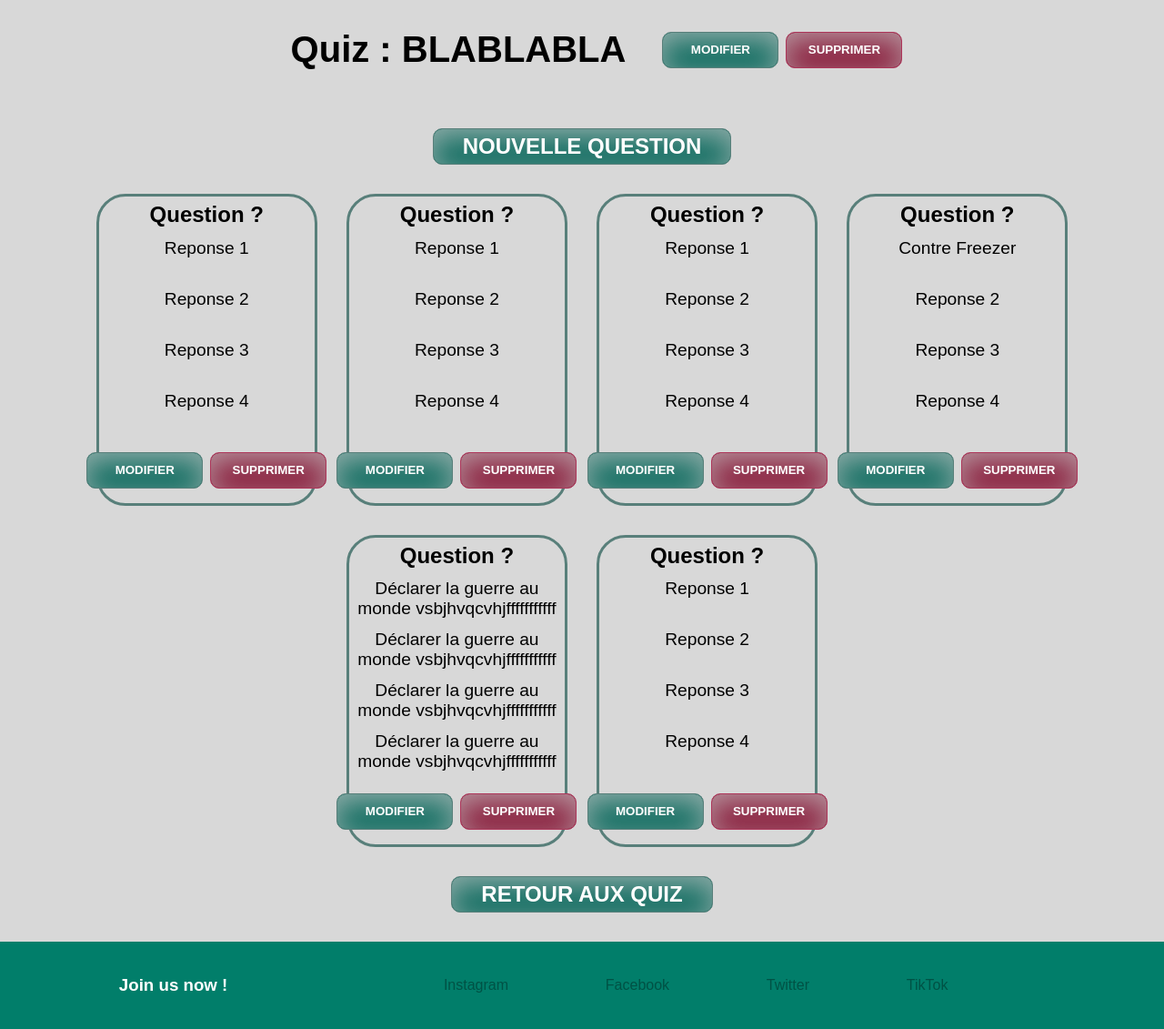
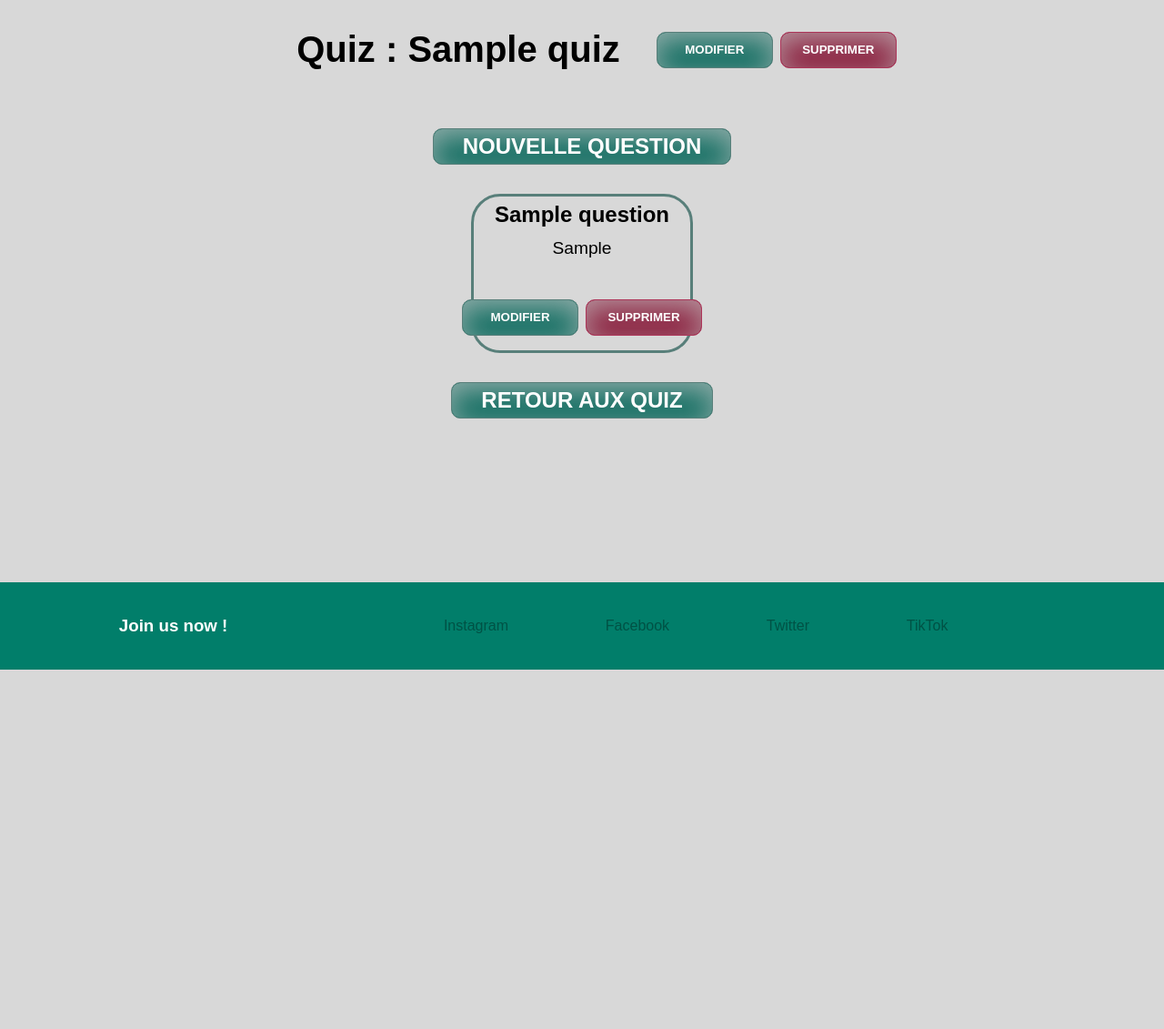
Before and after one commit to sandraMassonF/quiznight, a PHP site: page /page/autor-modif-quiz.php in a window 1280 px wide. Shown: the part 128-1259 px from the top of the page at 91% size. After the commit the page ends 864 px from the top, so only its background shows below. Run offline with PHP 8.4, Linux system fonts and the light colour scheme; the visitor is signed in with stand-in values (Sample User, id 1); tables that the repository leaves empty hold one stand-in row (values such as "Sample post").

Commit message:
feat: update quiz name OK

```diff
--- a/asset/css/style_add-modif-quiz.css
+++ b/asset/css/style_add-modif-quiz.css
@@ -39,6 +39,9 @@
   border: 3px solid #587f7a;
   border-radius: 2rem;
   text-align: center;
+  flex-direction: column;
+  justify-content: space-between;
+  display: flex;
 }
 .question-card-title {
   padding: 0.4rem;
--- a/models/Quiz.php
+++ b/models/Quiz.php
@@ -105,4 +105,17 @@ class Quiz
 
         return $stmt->fetchAll(PDO::FETCH_ASSOC);
     }
+
+    //update du nom du quiz
+    public function updateNameQuiz($id, $titre)
+    {
+        $newBdd = new ConnexionBdd();
+        $bdd = $newBdd->Connextion();
+        $sql = "UPDATE quiz SET titre = :titre WHERE id = :id";
+        $update = $bdd->prepare($sql);
+        $update->execute([
+            ':titre' => $titre,
+            ':id' => $id
+        ]);
+    }
 }
--- a/page/autor-modif-quiz.php
+++ b/page/autor-modif-quiz.php
@@ -1,4 +1,8 @@
 <?php
+session_start();
+include("../models/Quiz.php");
+$q = 0;
+// les redirections
 if (isset($_POST['update'])) {
     header("location: ./autor-modif-question.php");
 };
@@ -8,7 +12,14 @@ if (isset($_POST['new-question'])) {
 if (isset($_POST['return'])) {
     header("location: ./autor-page.php");
 };
-
+if (isset($_POST['update-new-name'])) {
+    $titre = htmlspecialchars($_POST['new-name']);
+    $id = htmlspecialchars($_SESSION['quizId']);
+    $quizUpdate = new Quiz();
+    $quizUpdate->updateNameQuiz($id, $titre);
+};
+$quizSelect = new Quiz();
+$result = $quizSelect->get_quizSelect($_SESSION['quizId']);
 ?>
 
 <?php include '../component/header.php'; ?>
@@ -17,12 +28,12 @@ if (isset($_POST['return'])) {
         <?php if (isset($_POST['update-name'])) : ?>
             <form action="" method="post" class="form-update-name">
                 <div class="form-new-name">
-                    <input type="text" name="new-name" class="new-name" placeholder="le nom du quiz">
+                    <input type="text" name="new-name" class="new-name" placeholder="<?= array_keys($result)[0] ?>" value="<?= array_keys($result)[0] ?>">
                     <input type="submit" name="update-new-name" id="button" class="button valider button-center" value="valider">
                 </div>
             </form>
         <?php else : ?>
-            <h1 class="title-quiz">Quiz : BLABLABLA</h1>
+            <h1 class="title-quiz">Quiz : <?= array_keys($result)[0] ?></h1>
             <form action="" method="post">
                 <input type="submit" name="update-name" id="button" class="button valider" value="Modifier">
             </form>
@@ -35,13 +46,14 @@ if (isset($_POST['return'])) {
         <input type="submit" name="new-question" id="button" class="button-new valider" value="Nouvelle Question">
     </form>
     <section class="question">
+        <?php foreach ($result as $questions) : ?>
+            <?php foreach ($questions as $question) : ?>
                 <article class="question-card">
-            <h2 class="question-card-title">Question ?</h2>
+                    <h2 class="question-card-title"><?= array_keys($questions)[$q] ?></h2>
                     <ul>
-                <li class="question-answer">Reponse 1</li>
-                <li class="question-answer">Reponse 2</li>
-                <li class="question-answer">Reponse 3</li>
-                <li class="question-answer">Reponse 4</li>
+                        <?php foreach ($question as $response): ?>
+                            <li class="question-answer"><?= $response['answer'] ?></li>
+                        <?php endforeach ?>
                     </ul>
                     <div class="question-action">
                         <form action="" method="post">
@@ -52,97 +64,12 @@ if (isset($_POST['return'])) {
                         </form>
                     </div>
                 </article>
-        <article class="question-card">
-            <h2 class="question-card-title">Question ?</h2>
-            <ul>
-                <li class="question-answer">Reponse 1</li>
-                <li class="question-answer">Reponse 2</li>
-                <li class="question-answer">Reponse 3</li>
-                <li class="question-answer">Reponse 4</li>
-            </ul>
-            <div class="question-action">
-                <form action="" method="post">
-                    <input type="submit" name="update" id="button" class="button valider button-center" value="Modifier">
-                </form>
-                <form action="" method="post">
-                    <input type="submit" name="delete" id="button" class="button delete button-center" value="Supprimer">
-                </form>
-            </div>
-        </article>
-        <article class="question-card">
-            <h2 class="question-card-title">Question ?</h2>
-            <ul>
-                <li class="question-answer">Reponse 1</li>
-                <li class="question-answer">Reponse 2</li>
-                <li class="question-answer">Reponse 3</li>
-                <li class="question-answer">Reponse 4</li>
-            </ul>
-            <div class="question-action">
-                <form action="" method="post">
-                    <input type="submit" name="update" id="button" class="button valider button-center" value="Modifier">
-                </form>
-                <form action="" method="post">
-                    <input type="submit" name="delete" id="button" class="button delete button-center" value="Supprimer">
-                </form>
-            </div>
-        </article>
-        <article class="question-card">
-            <h2 class="question-card-title">Question ?</h2>
-            <ul>
-                <li class="question-answer">Contre Freezer</li>
-                <li class="question-answer">Reponse 2</li>
-                <li class="question-answer">Reponse 3</li>
-                <li class="question-answer">Reponse 4</li>
-            </ul>
-            <div class="question-action">
-                <form action="" method="post">
-                    <input type="submit" name="update" id="button" class="button valider button-center" value="Modifier">
-                </form>
-                <form action="" method="post">
-                    <input type="submit" name="delete" id="button" class="button delete button-center" value="Supprimer">
-                </form>
-            </div>
-        </article>
-        <article class="question-card">
-            <h2 class="question-card-title">Question ?</h2>
-            <ul class="question-answer-list">
-                <li class="question-answer">Déclarer la guerre au monde vsbjhvqcvhjfffffffffff</li>
-                <li class="question-answer">Déclarer la guerre au monde vsbjhvqcvhjfffffffffff</li>
-                <li class="question-answer">Déclarer la guerre au monde vsbjhvqcvhjfffffffffff</li>
-                <li class="question-answer">Déclarer la guerre au monde vsbjhvqcvhjfffffffffff</li>
-            </ul>
-            <div class="question-action">
-                <form action="" method="post">
-                    <input type="submit" name="update" id="button" class="button valider button-center" value="Modifier">
-                </form>
-                <form action="" method="post">
-                    <input type="submit" name="delete" id="button" class="button delete button-center" value="Supprimer">
-                </form>
-            </div>
-        </article>
-        <article class="question-card">
-            <h2 class="question-card-title">Question ?</h2>
-            <ul>
-                <li class="question-answer">Reponse 1</li>
-                <li class="question-answer">Reponse 2</li>
-                <li class="question-answer">Reponse 3</li>
-                <li class="question-answer">Reponse 4</li>
-            </ul>
-            <div class="question-action">
-                <form action="" method="post">
-                    <input type="submit" name="update" id="button" class="button valider button-center" value="Modifier">
-                </form>
-                <form action="" method="post">
-                    <input type="submit" name="delete" id="button" class="button delete button-center" value="Supprimer">
-                </form>
-            </div>
-        </article>
+            <?php $q += 1;
+            endforeach ?>
+        <?php endforeach ?>
     </section>
-
-
     <form action="" method="post">
         <input type="submit" name="return" id="button" class="button-new valider" value="Retour aux Quiz">
     </form>
-
 </main>
 <?php include '../component/footer.php'; ?>
--- a/page/autor-page.php
+++ b/page/autor-page.php
@@ -3,8 +3,8 @@ session_start();
 include('../models/Quiz.php');
 
 if (isset($_POST['view'])) {
-    $_SESSION['quizID'] = array_keys($_POST)[0];
-    echo $_SESSION['quizID'];
+    $_SESSION['quizId'] = array_keys($_POST)[0];
+    echo $_SESSION['quizId'];
     header("location: ./autor-modif-quiz.php");
 };
 if (isset($_POST['new-quiz'])) {
@@ -13,7 +13,7 @@ if (isset($_POST['new-quiz'])) {
 
 $quiz = new Quiz();
 $result = $quiz->getQuizUser(3);
-var_dump($result);
+
 
 ?>
 
--- a/page/quiz-jeu.php
+++ b/page/quiz-jeu.php
@@ -17,7 +17,7 @@ try {
 require_once('../models/Quiz.php');
 
 
-$newQuiz = new Quiz(1);
+$newQuiz = new Quiz();
 $quizSelect = $newQuiz->get_quizSelect();
 
 
```
Lines whose indentation alone changed are shown as unchanged.
